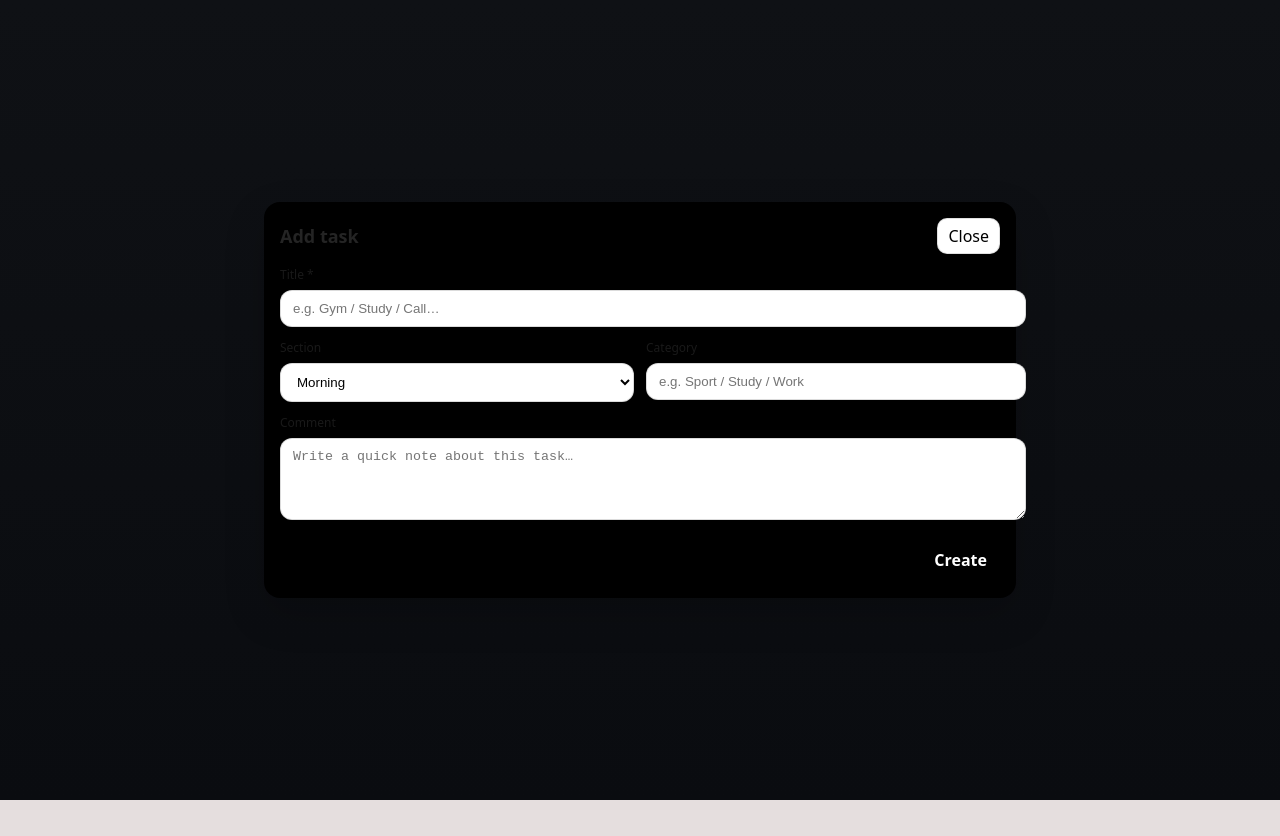
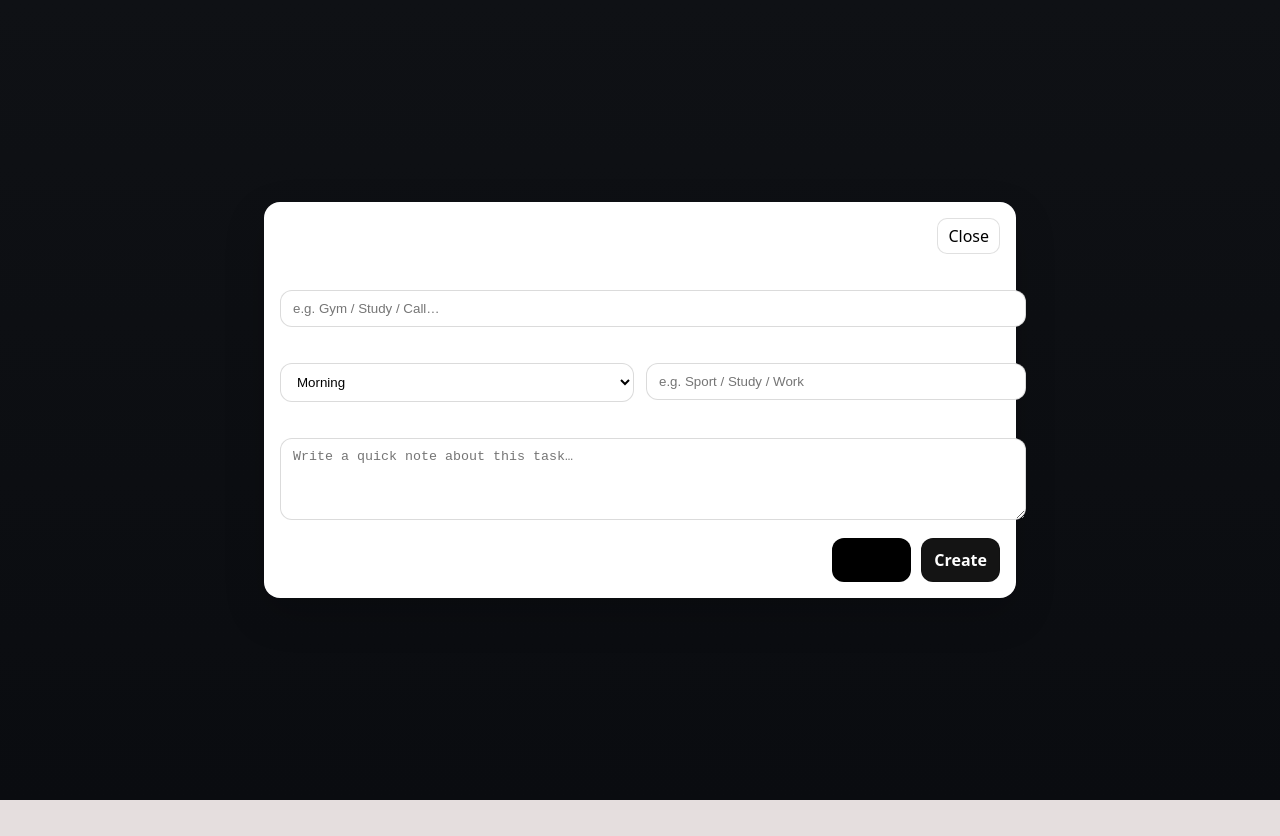
Before and after one commit to PouletCodex/Journey-Board, a React (Vite) app: page / in a window 1280 px wide. Both pictures are taken after a click on the button "+ Add Task". Shown: the top 836 px of the page. Built offline with nearby package versions, Linux system fonts and the light colour scheme.

Commit message:
Update drag and drop

```diff
--- a/src/App.tsx
+++ b/src/App.tsx
@@ -165,7 +165,7 @@ function Modal({
       <div
         style={{
           width: "min(720px, 96vw)",
-          background: "black",
+          background: "white",
           borderRadius: 16,
           boxShadow: "0 16px 40px rgba(0,0,0,0.18)",
           padding: 16,
```
